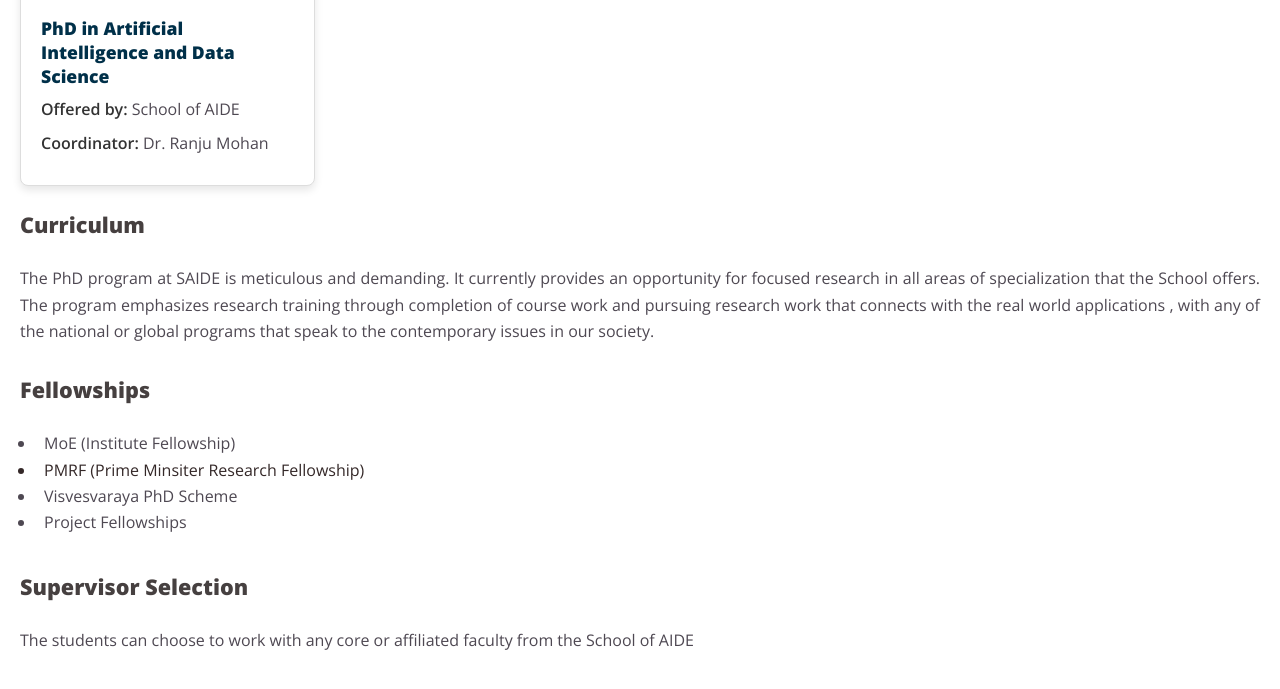
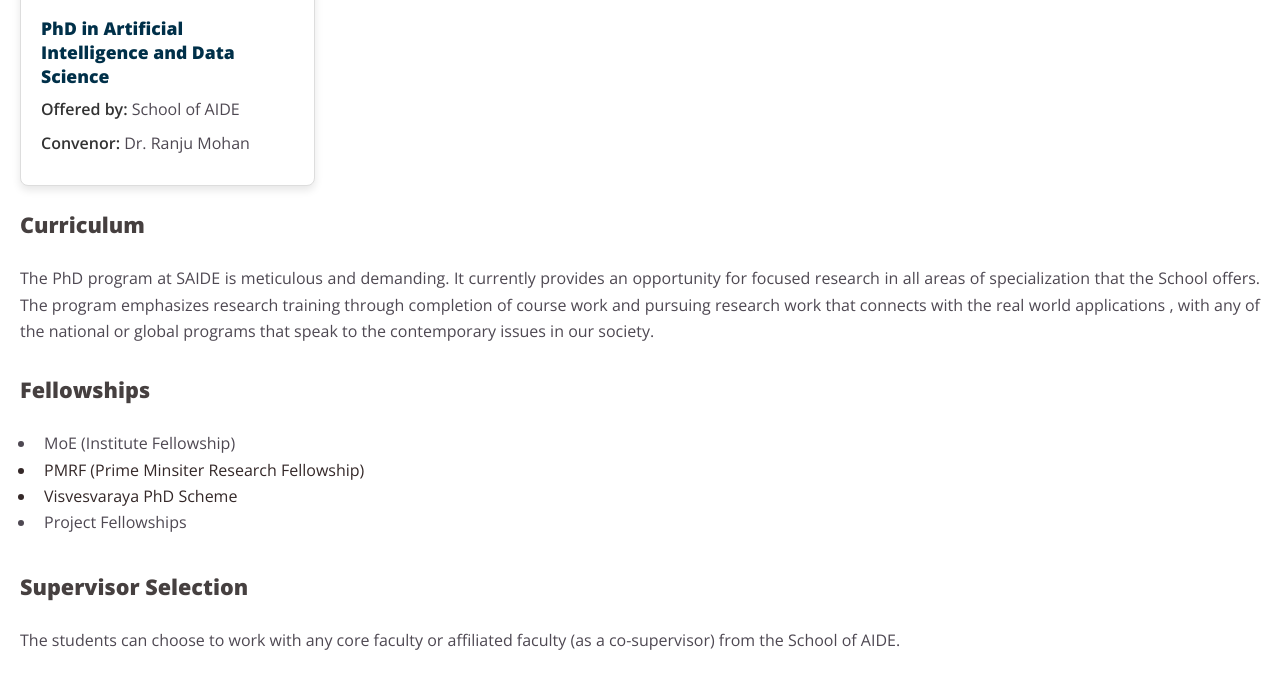
Before and after one commit to SAIDEIITJ/SAIDE_main, a Jekyll site: the page built from _pages/phd.md, in a window 1280 px wide and 900 px high, scrolled down 1396 px, cut to the strip 128-862 px from the top of the window. Shown: the top 689 px of the strip. Built offline with Jekyll 4.4.1, drawn with Linux system fonts in a browser that asks for light colours; nearby versions of some CDN libraries.

Commit message:
phd updates

```diff
--- a/_pages/phd.md
+++ b/_pages/phd.md
@@ -41,10 +41,10 @@
 <div style="padding: 20px;">
 <h2 id="subheading">Broad Research Areas in SAIDE</h2>
 <ul>
-<a href="" style="border: 0;text-decoration: none;color: rgb(52, 40, 40);"><li>Foundational AI & DS</li></a>
-<a href="" style="border: 0;text-decoration: none;color: rgb(52, 40, 40);"></a><li>AI & DS Applications</li>
-<a href="" style="border: 0;text-decoration: none;color: rgb(52, 40, 40);"></a><li>Brain Science and Applications</li>
-<a href="" style="border: 0;text-decoration: none;color: rgb(52, 40, 40);"></a><li>Mathematical and Computational Economics</li>
+<li>Foundational AI & DS</li>
+<li>AI & DS Applications</li>
+<li>Brain Science and Applications</li>
+<li>Mathematical and Computational Economics</li>
 </ul>
 
 <h2 id="subheading">The program at present is designed to offer degrees in the following areas:</h2>
@@ -65,7 +65,7 @@
 {% endif %}
 </h2>
 <p><strong>Offered by:</strong> {{member.offered}}</p>
-<p><strong>Coordinator:</strong> {{member.coordinator}}</p>
+<p><strong>Convenor:</strong> {{member.coordinator}}</p>
 </div>
 </div>
 {% endif %}
@@ -79,13 +79,13 @@
 
 <h2 id="subheading">Fellowships</h2>
 <ul>
-<a href="" style="border: 0;text-decoration: none;color: rgb(52, 40, 40);"></a><li>MoE (Institute Fellowship)</li>
-<a href="" style="border: 0;text-decoration: none;color: rgb(52, 40, 40);"><li>PMRF (Prime Minsiter Research Fellowship)</li></a>
-<a href="" style="border: 0;text-decoration: none;color: rgb(52, 40, 40);"></a><li>Visvesvaraya PhD Scheme</li>
-<a href="" style="border: 0;text-decoration: none;color: rgb(52, 40, 40);"></a><li>Project Fellowships</li>
+<a href="" target="_blank" style="border: 0;text-decoration: none;color: rgb(52, 40, 40);"></a><li>MoE (Institute Fellowship)</li>
+<a href="https://www.pmrf.in/" target="_blank" style="border: 0;text-decoration: none;color: rgb(52, 40, 40);"><li>PMRF (Prime Minsiter Research Fellowship)</li></a>
+<a href="https://phd.dic.gov.in/" target="_blank" style="border: 0;text-decoration: none;color: rgb(52, 40, 40);"><li>Visvesvaraya PhD Scheme</li></a>
+<a href="" target="_blank" style="border: 0;text-decoration: none;color: rgb(52, 40, 40);"></a><li>Project Fellowships</li>
 </ul>
 
 <h2 id="subheading">Supervisor Selection</h2>
-<p style="text-align: justify;">The students can choose to work with any core or affiliated faculty from the School of AIDE</p>
+<p style="text-align: justify;">The students can choose to work with any core faculty or affiliated faculty (as a co-supervisor) from the School of AIDE.</p>
 </div>
 </div>
```
Also changed, not shown: 1 other file.
